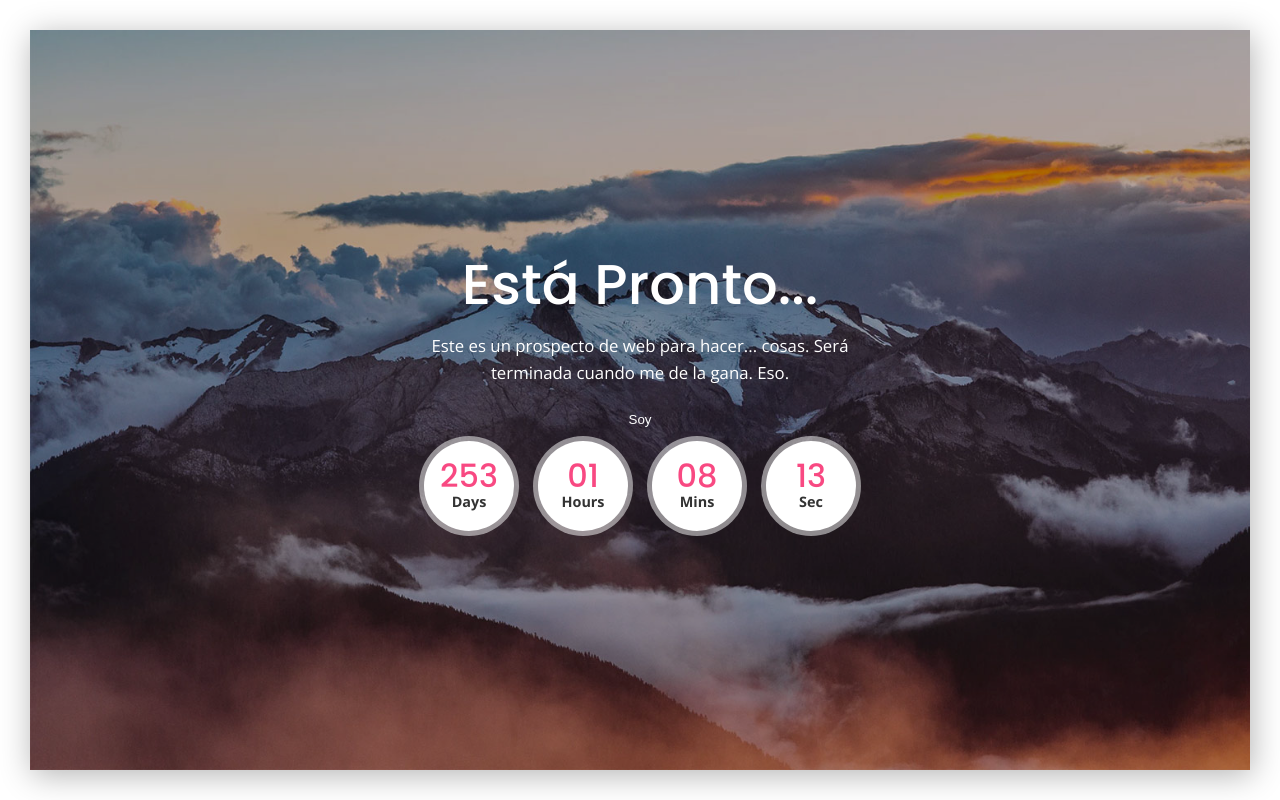
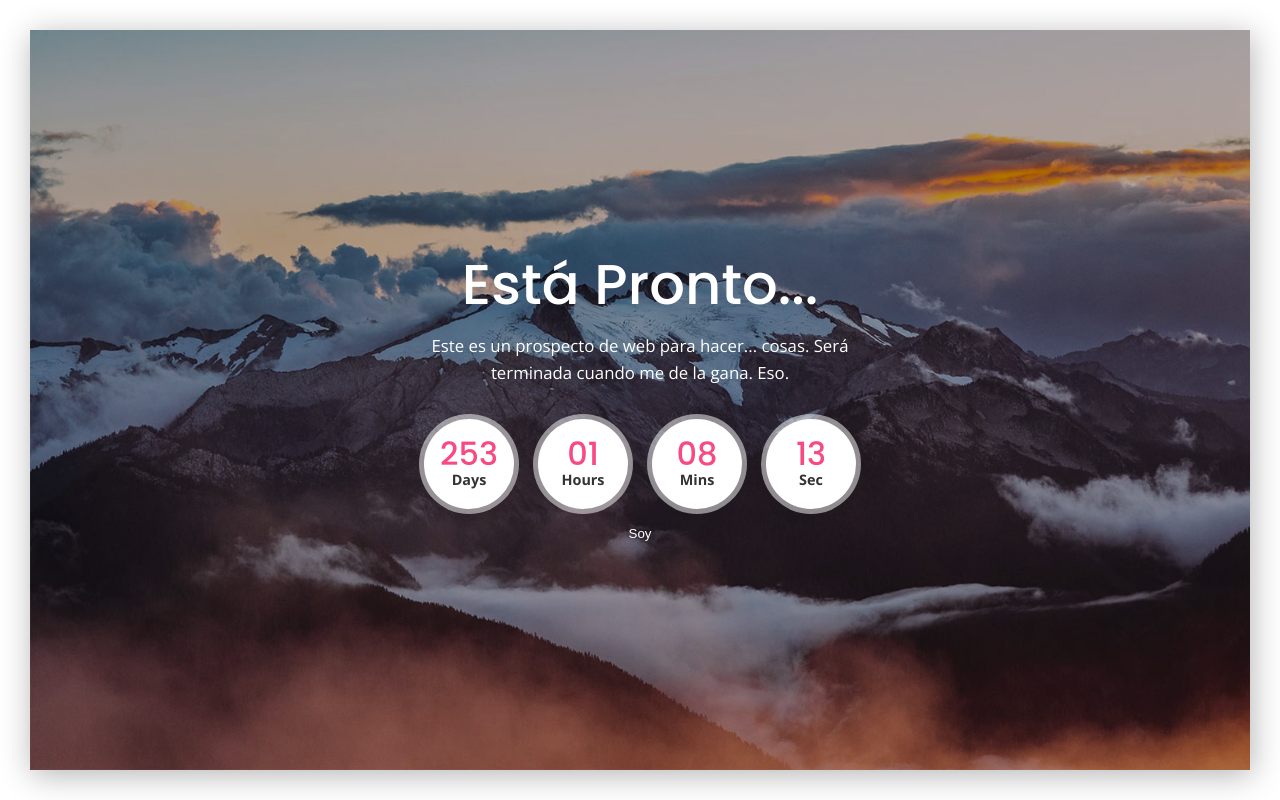
Before and after one commit to MagnaFox/WebSite, a plain HTML site: page index.html in a window 1280 px wide. Drawn offline with nearby package versions, Linux system fonts and the light colour scheme; files that its build step writes are made by us from their sources.

Commit message:
InLine JS

```diff
--- a/index.html
+++ b/index.html
@@ -18,8 +18,8 @@
 				<div class="display-table-cell">
 					<h1 class="title"><b>Está Pronto...</b></h1>
 					<p class="desc font-white">Este es un prospecto de web para hacer... cosas. Será terminada cuando me de la gana. Eso.</p>
-					<button onclick="alert('Rata');">Soy</button>
 					<div id="normal-countdown" data-date="2023/12/31"></div>
+					<button type="button" onclick="alert('Rata');">Soy</button>
 				</div><!-- display-table -->
 			</div>
 		</div>
```
